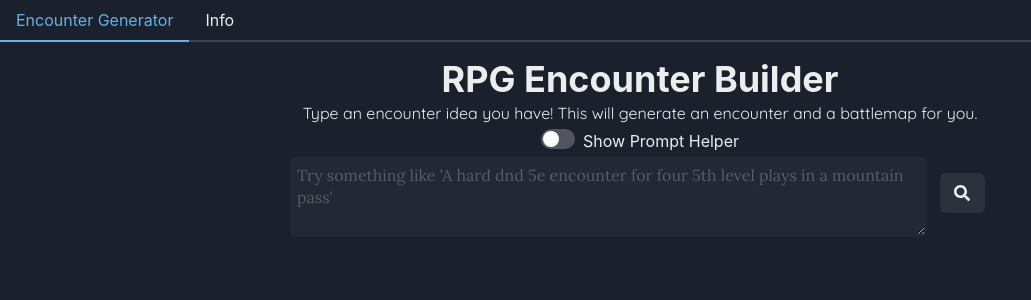
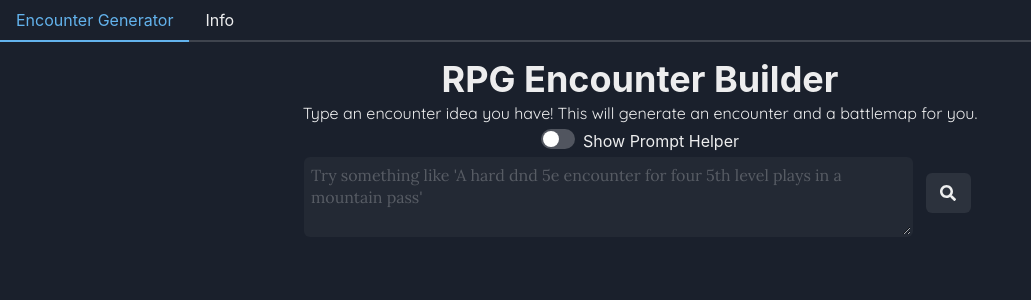
Before and after one commit to RobertGuglielmino/encounter-builder, a React (Create React App) app: page / in a window 1280 px wide. Shown: the top 300 px of the page, without its empty margins (0-1031 px from the left). Built offline with nearby package versions, Linux system fonts and the light colour scheme.

Commit message:
fix textarea scaling

```diff
--- a/src/App.js
+++ b/src/App.js
@@ -1,5 +1,5 @@
 import './App.css';
-import { Button, Tabs, TabList, Tab, TabPanel, TabPanels, Switch } from '@chakra-ui/react'
+import { Button, Tabs, TabList, Tab, TabPanel, TabPanels, Switch, Textarea } from '@chakra-ui/react'
 import Title from './components/Title/Title.js'
 import Info from './components/Info/Info.js';
 import { EncounterGeneratorProvider } from './components/encounterGeneratorContext'
@@ -19,7 +19,7 @@ TODO LIST:
  - make encounter skeleton work
  - inputbar window scaling
  - accounts/hookup to database
- - encounter template
+ - X encounter template
  - better info page
    - how to use
  -
@@ -77,6 +77,7 @@ function App() {
                 <EncounterOutput {...inputBarPackage} />
               </TabPanel>
               <TabPanel>
+                <Textarea />
                 <Info />
               </TabPanel>
             </TabPanels>
--- a/src/components/EncounterOutput/EncounterOutput.js
+++ b/src/components/EncounterOutput/EncounterOutput.js
@@ -46,15 +46,16 @@ function EncounterOutput(props) {
     return (
         <Center>
             <Box boxSize="2xl">
+                <InputBar
+                    {...props}
+                    loading={loading}
+                    setLoading={setLoading}
+                />
                 <VStack
                     className="encounter-output"
-                    spacing="40px">
+                    spacing="40px"
+                    margin="40px">
 
-                    <InputBar
-                        {...props}
-                        loading={loading}
-                        setLoading={setLoading}
-                    />
                     {/* <EncounterSkeleton/> */}
                     {items}
                 </VStack>
--- a/src/components/InputBar/InputBar.js
+++ b/src/components/InputBar/InputBar.js
@@ -20,7 +20,7 @@ function InputBar(props) {
     //"A professionally drawn dnd battlemap of the nine hells"
 
     return (
-        <Box w={700}>
+        <Box>
             <form>
                 <HStack>
                 <FormControl isInvalid={isEncounterInputEmpty && isSubmitted}>
```
